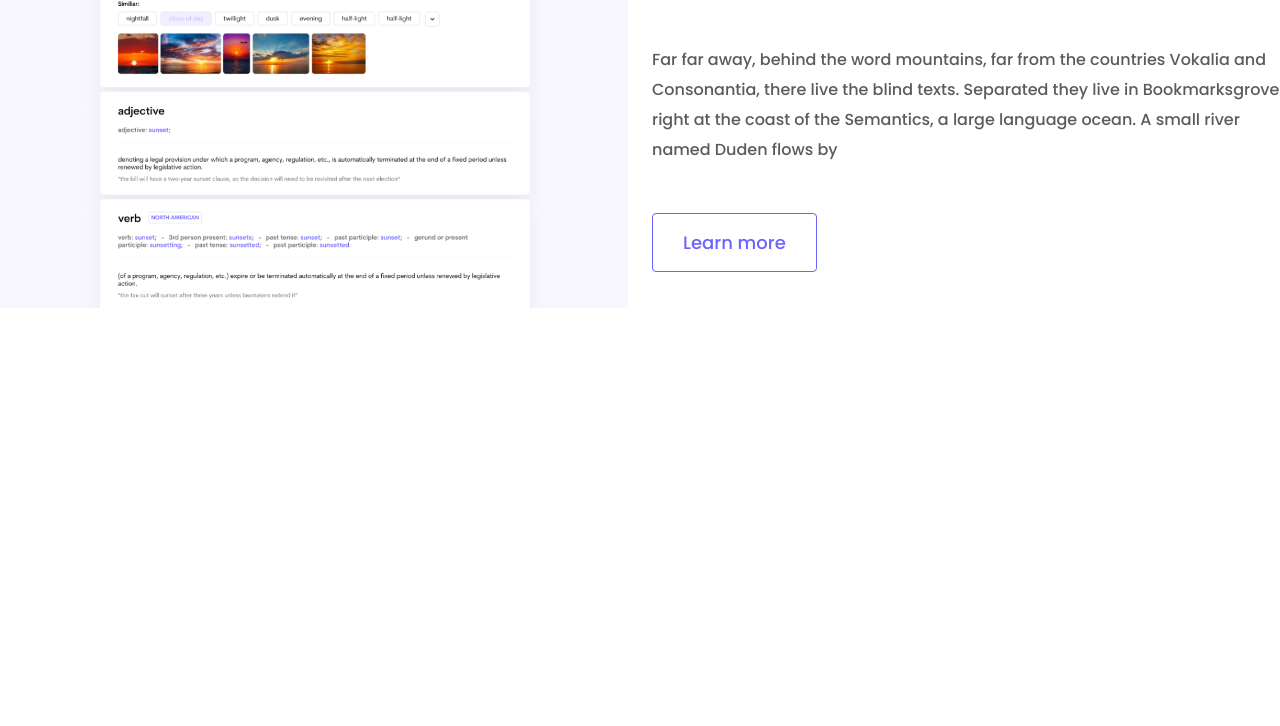
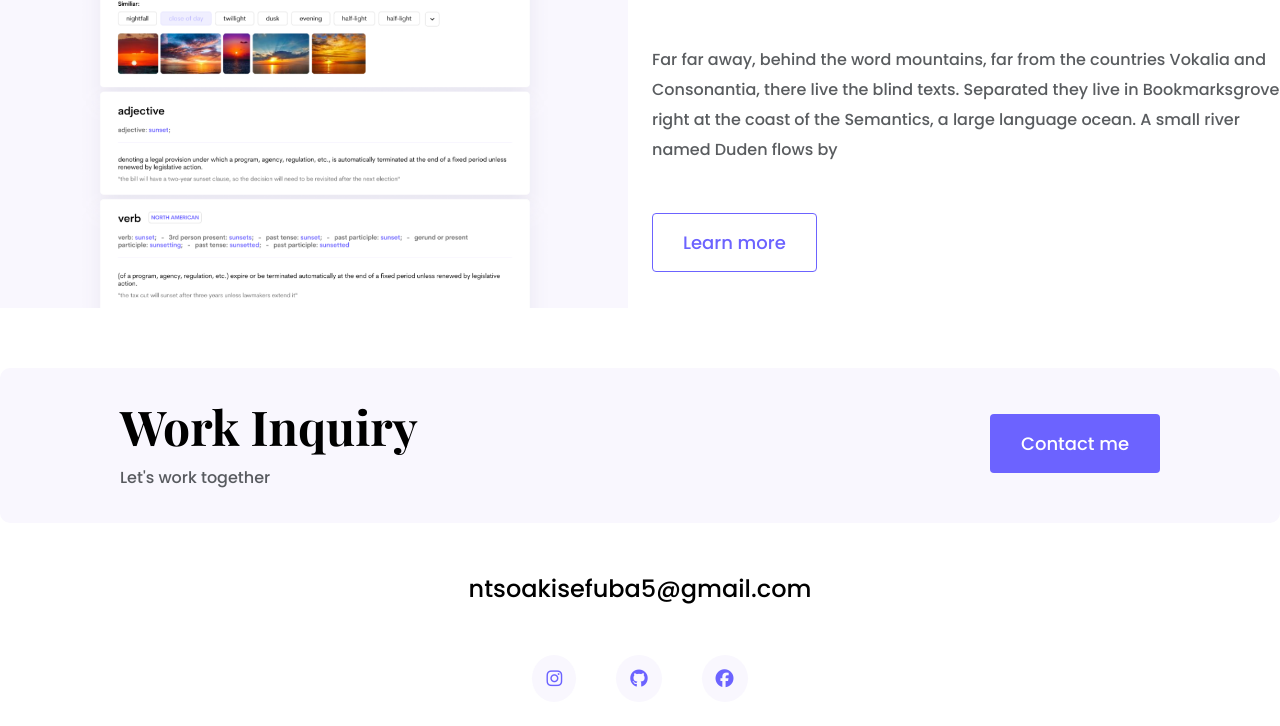
Before and after one commit to N1018/Portfolio-project, a plain HTML site: page index.html in a window 1280 px wide. Shown: the part 2453-3179 px from the top of the page. Before the commit the page ends 2761 px from the top, so only its background shows below. Drawn offline with nearby package versions, Linux system fonts and the light colour scheme; a web font is replaced by a local one.

Commit message:
Added the footer

```diff
--- a/index.html
+++ b/index.html
@@ -117,6 +117,32 @@
           <a href="" class="btn btn-branding-outline">Learn more</a>
         </div>
       </div>
+      <footer>
+        <div class="contact-box d-flex justify-content-between mb-5 d-none d-md-flex">
+          <div>
+          <h4>
+            Work Inquiry
+          </h4>
+          <p class="text-muted">Let's work together</p>
+          </div>
+          <div>
+          <a href="" class="btn btn-branding mt-3">Contact me</a>
+          </div>
+        </div>
+        <div class="d-flex justify-content-center mb-5">
+        <a href="mailto:ntsoakisefuba5@gmail.com" class="email-link">
+          ntsoakisefuba5@gmail.com
+        </a>
+        </div>
+        <div class="social-links d-flex justify-content-center">
+          <a href="https://www.instagram.com/ntsoaki_79" target="_blank">
+       <i class="fa-brands fa-instagram"></i></a>
+       <a href="https://www.github.com/N1018">
+        <i class="fa-brands fa-github"></i></a>
+        <a href="https://www.facebook.com/Ntsoaki Sefuba">
+        <i class="fa-brands fa-facebook"></i></a>
+        </div>
+      </footer>
     </div>
   </body>
 </html>
--- a/styles/portfolio.css
+++ b/styles/portfolio.css
@@ -21,6 +21,9 @@ h1 {
 }
 h2 {
   font-size: 64px;
+}
+h4 {
+  font-size: 48px;
 }
 
 body {
@@ -54,6 +57,9 @@ nav li {
 }
 nav li.active a {
   color: var(--branding-color);
+}
+footer {
+  margin: 60px 0;
 }
 .content h1 {
   font-size: 64px;
@@ -116,6 +122,35 @@ nav li.active a {
 .logo {
   max-width: 150px;
 }
+footer .email-link {
+  text-decoration: none;
+  color: #000;
+  font-size: 24px;
+}
+footer .contact-box {
+  background: var(--secondary-color);
+  padding: 30px 120px;
+  border-radius: 10px;
+}
+footer .contact-box p {
+  margin: 0;
+}
+footer .email-link:hover {
+  color: var(--branding-color);
+}
+footer .social-links a {
+  margin: 0 20px;
+  color: var(--branding-color);
+  background: var(--secondary-color);
+  padding: 10px 14px;
+  font-size: 18px;
+  border-radius: 50%;
+  transition: all 100ms ease-in-out;
+}
+footer .social-links a:hover {
+  color: white;
+  background: var(--branding-color);
+}
 @media (max-width: 900px) {
   h1 {
     font-size: 44px;
```
